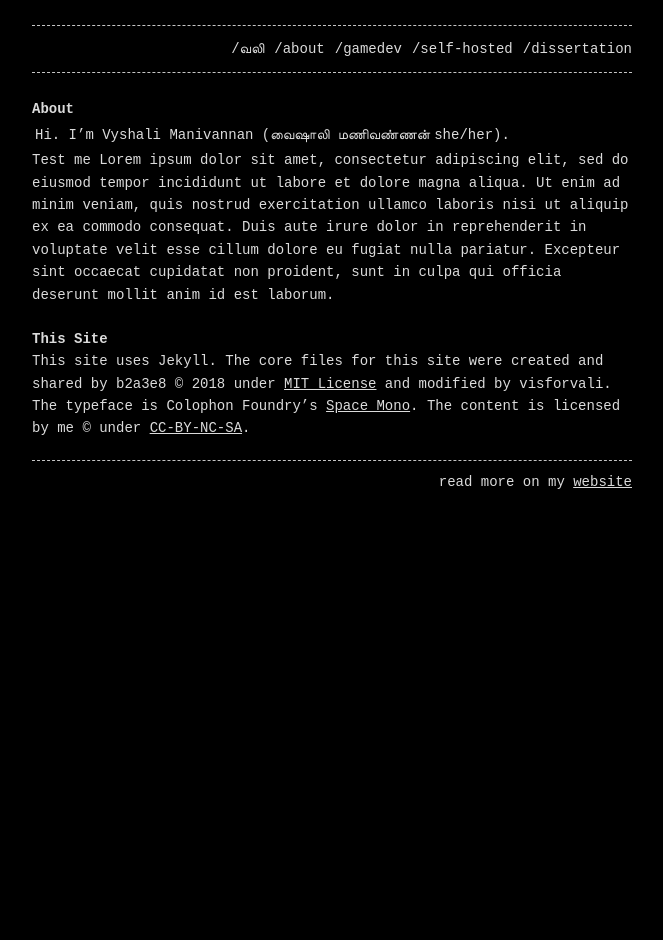
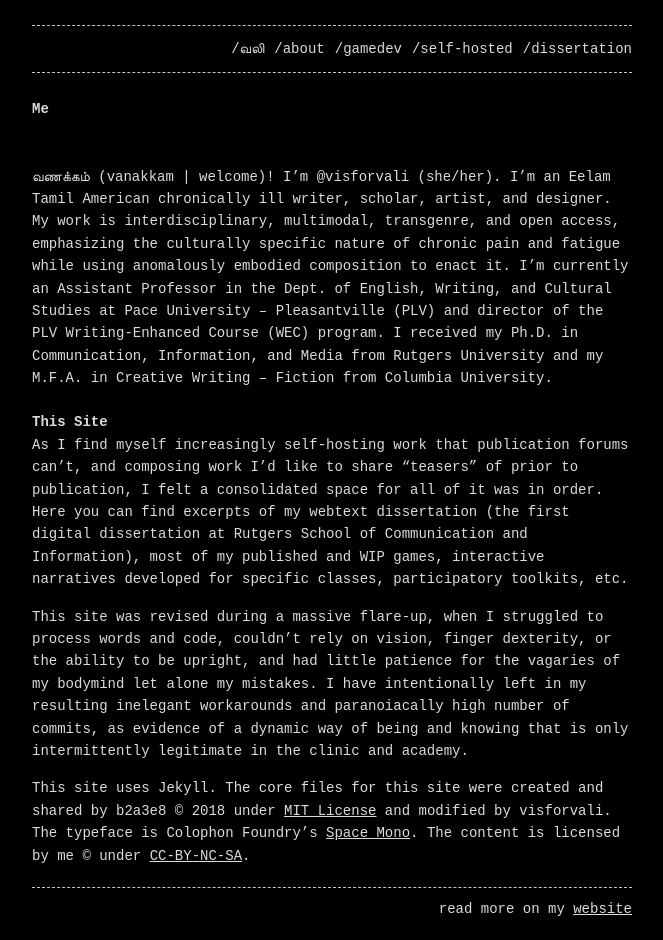
Before and after one commit to visforvali/visforvali.github.io, a Jekyll site: the page built from about.md, in a window 1280 px wide. Shown: the whole page, without its empty margins (308-971 px from the left). Built offline with Jekyll 4.4.1, drawn with Linux system fonts in a browser that asks for light colours; before the commit the page ends 900 px from its top, so only the background shows below that.

Commit message:
Update about.md

```diff
--- a/about.md
+++ b/about.md
@@ -4,13 +4,14 @@ layout: default
 permalink: /about
 ---
 
-# About
-
-Hi. I'm Vyshali Manivannan (வைஷாலி மணிவண்ணன் | she/her).
-
-
-Test me Lorem ipsum dolor sit amet, consectetur adipiscing elit, sed do eiusmod tempor incididunt ut labore et dolore magna aliqua. Ut enim ad minim veniam, quis nostrud exercitation ullamco laboris nisi ut aliquip ex ea commodo consequat. Duis aute irure dolor in reprehenderit in voluptate velit esse cillum dolore eu fugiat nulla pariatur. Excepteur sint occaecat cupidatat non proident, sunt in culpa qui officia deserunt mollit anim id est laborum.
+# Me
+\
+<span lang="ta">வணக்கம் (vanakkam | welcome)</span>! I'm @visforvali (she/her). I'm an Eelam Tamil American chronically ill writer, scholar, artist, and designer. My work is interdisciplinary, multimodal, transgenre, and open access, emphasizing the culturally specific nature of chronic pain and fatigue while using anomalously embodied composition to enact it. I'm currently an Assistant Professor in the Dept. of English, Writing, and Cultural Studies at Pace University – Pleasantville (PLV) and director of the PLV Writing-Enhanced Course (WEC) program. I received my Ph.D. in Communication, Information, and Media from Rutgers University and my M.F.A. in Creative Writing – Fiction from Columbia University.
 
 ## This Site
 
+As I find myself increasingly self-hosting work that publication forums can't, and composing work I'd like to share "teasers" of prior to publication, I felt a consolidated space for all of it was in order. Here you can find excerpts of my webtext dissertation (the first digital dissertation at Rutgers School of Communication and Information), most of my published and WIP games, interactive narratives developed for specific classes, participatory toolkits, etc.
+
+This site was revised during a massive flare-up, when I struggled to process words and code, couldn't rely on vision, finger dexterity, or the ability to be upright, and had little patience for the vagaries of my bodymind let alone my mistakes. I have intentionally left in my resulting inelegant workarounds and paranoiacally high number of commits, as evidence of a dynamic way of being and knowing that is only intermittently legitimate in the clinic and academy.
+
 This site uses Jekyll. The core files for this site were created and shared by b2a3e8 &#169; 2018 under <a href="https://opensource.org/license/MIT" target="_blank">MIT License</a> and modified by visforvali. The typeface is Colophon Foundry's <a href="https://fonts.google.com/specimen/Space+Mono" target="_blank">Space Mono</a>. The content is licensed by me &#169; under <a href="https://creativecommons.org/licenses/by-nc-sa/4.0/" target="_blank">CC-BY-NC-SA</a>.
```
